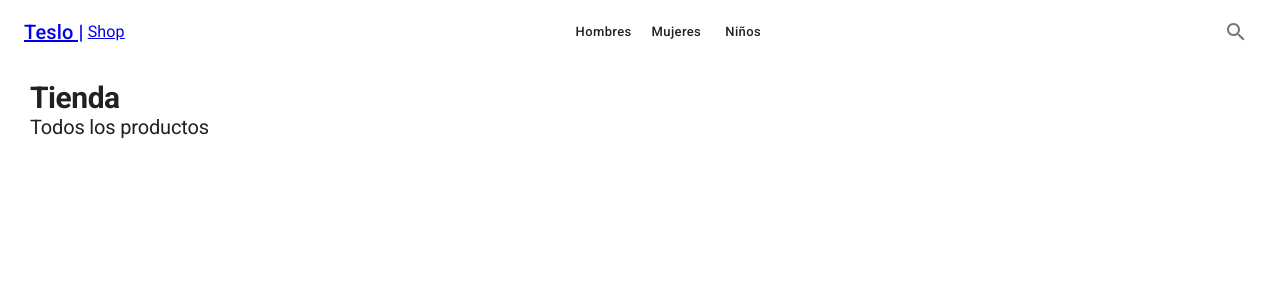
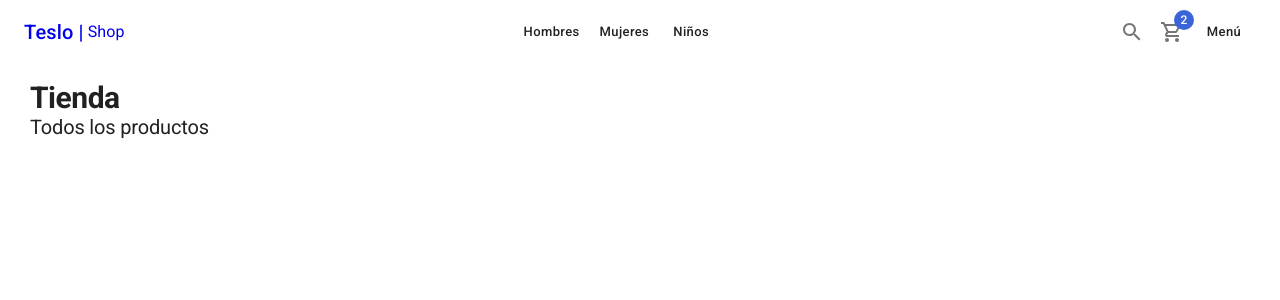
Before and after one commit to andresmurilloco/teslo-shop, a Next.js app: page / in a window 1280 px wide. Shown: the top 300 px of the page. Built offline with nearby package versions, Linux system fonts and the light colour scheme.

Commit message:
Curso 183

```diff
--- a/components/ui/Navbar.tsx
+++ b/components/ui/Navbar.tsx
@@ -1,19 +1,19 @@
 import NextLink from 'next/link';
-import { AppBar, Box, Button, IconButton, Link, Toolbar, Typography } from "@mui/material"
-import { SearchOutlined } from '@mui/icons-material';
+import { AppBar, Badge, Box, Button, IconButton, Link, Toolbar, Typography } from "@mui/material"
+import { SearchOutlined, ShoppingCartOutlined } from '@mui/icons-material';
 
 export const Navbar = () => {
   return (
     <AppBar>
         <Toolbar>
-            <NextLink href='/' passHref>
+            <NextLink href='/' passHref legacyBehavior>
                 <Link display='flex' alignItems='center'>
                     <Typography variant='h6'>Teslo |</Typography>
                     <Typography sx={{ml:0.5}}>Shop</Typography>
                 </Link>
             </NextLink>
             <Box flex={1}/>
-            <Box sx={{}}>
+            <Box sx={{display:{xs:'none', sm:'block'}}}>
                 <NextLink href='/category/men' passHref legacyBehavior>
                     <Link>
                         <Button>Hombres</Button>
@@ -34,6 +34,16 @@ export const Navbar = () => {
             <IconButton>
                 <SearchOutlined/>
             </IconButton>
+            <NextLink href='/cart' passHref legacyBehavior>
+                <Link>
+                    <IconButton>
+                        <Badge badgeContent={2} color='secondary'>
+                            <ShoppingCartOutlined/>
+                        </Badge>
+                    </IconButton>
+                </Link>
+            </NextLink>
+            <Button>Menú</Button>
         </Toolbar>
     </AppBar>
   )
```
Also changed, not shown: pages/404.tsx (added, +15 -0 lines).
